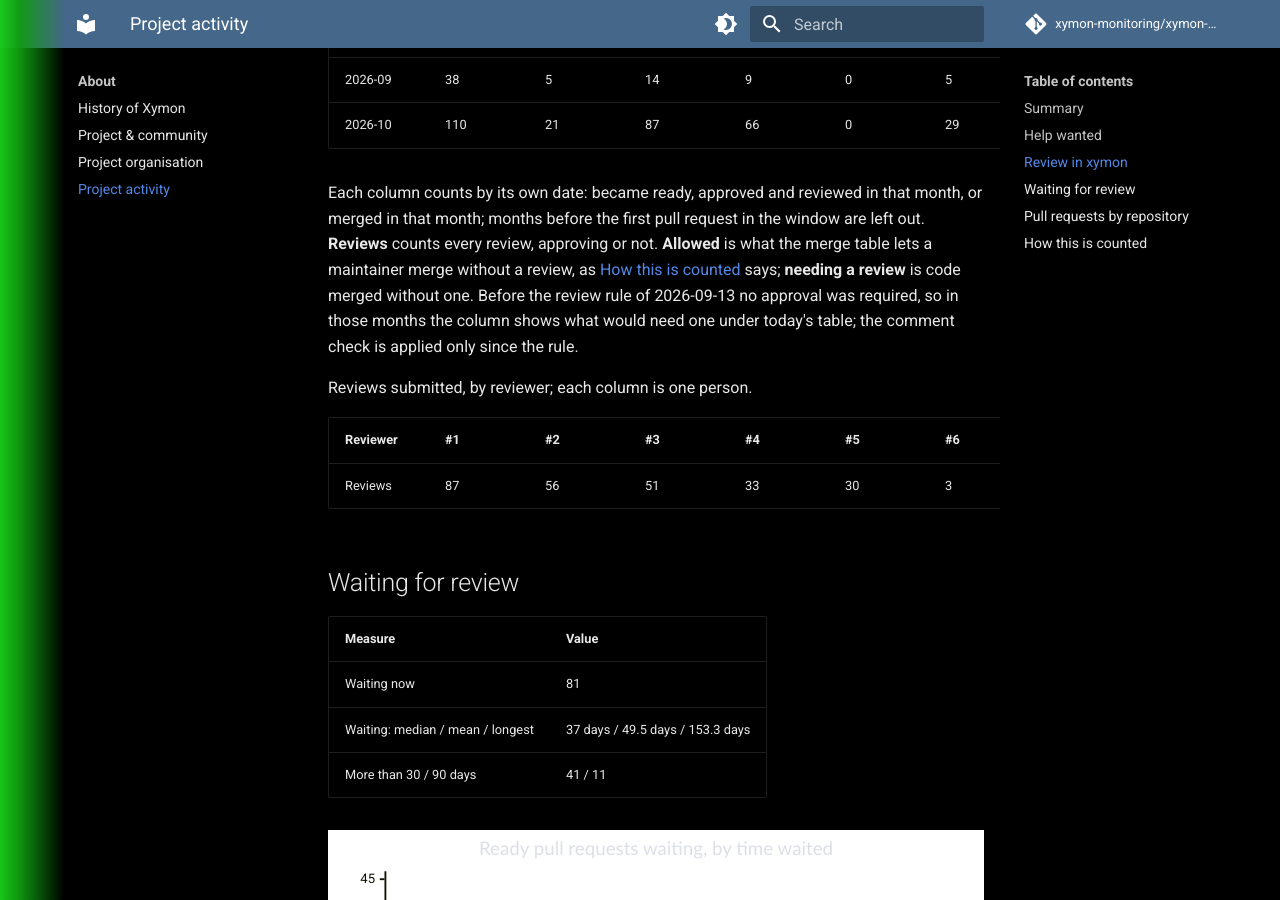
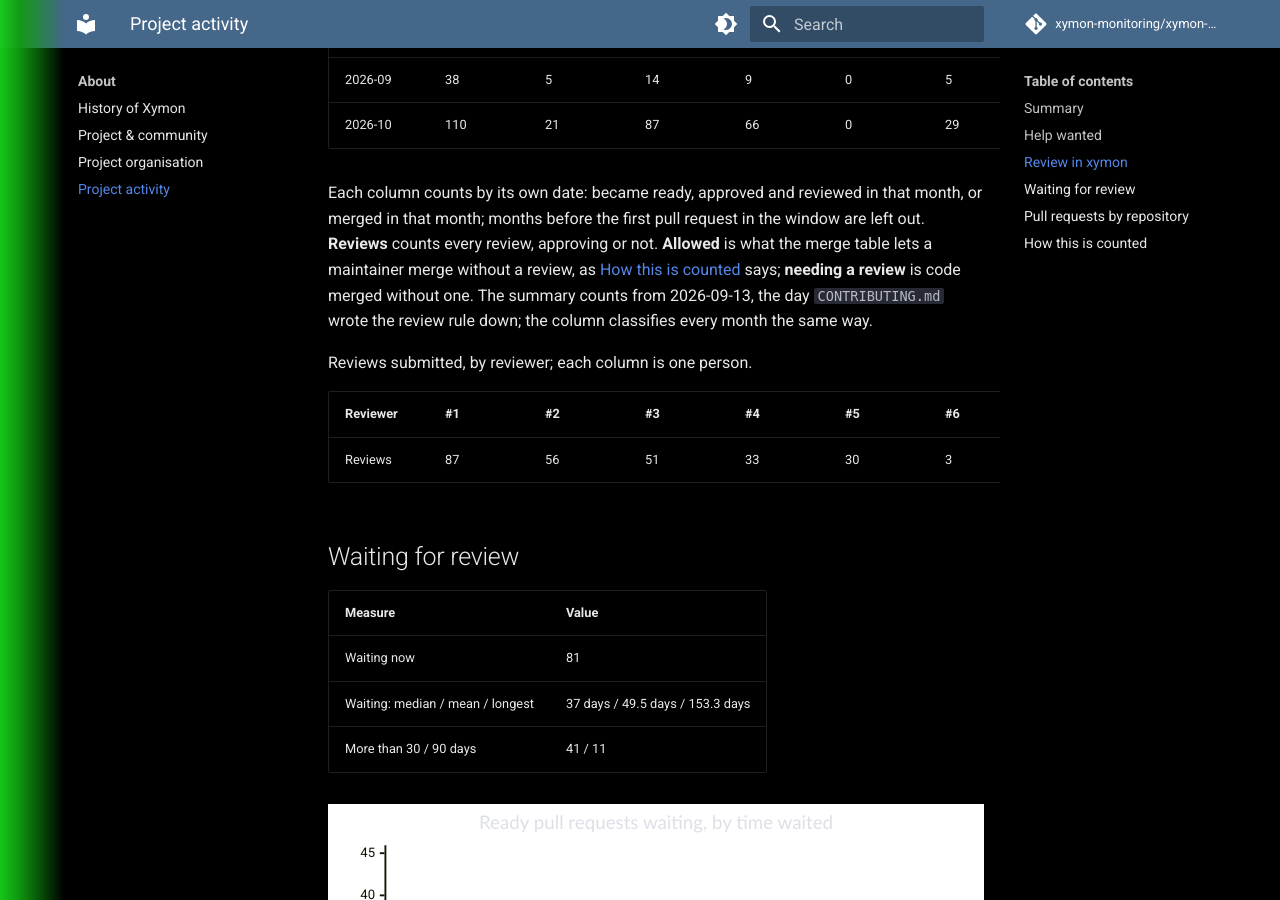
Before and after one commit to xymon-monitoring/xymon-wiki, an MkDocs documentation site: the page built from docs/about/project-activity.md, in a window 1280 px wide and 900 px high, scrolled down 2594 px. Built offline with MkDocs 1.6.1 and Material for MkDocs 9.7.7, drawn with Linux system fonts in a browser that asks for light colours; comment, search, counter and statistics services are not loaded; some of the changed text lies outside the part shown.

Commit message:
about: the rule's date is when it was written down, not when review began
The page said no approval was required before 2026-09-13. Review was
always asked for; that date is the commit that wrote the rule into
CONTRIBUTING.md, and the page says so now. The comment-only check runs
on every month rather than only since that date.

```diff
--- a/docs/about/project-activity.md
+++ b/docs/about/project-activity.md
@@ -9,7 +9,7 @@ Each line is one question about the project, with a light: 🟢 fine, 🟡 watch
 - 🔴 **Review does not keep up with what arrives.** Of the 279 `xymon` pull requests that became ready for review since June, 144 were approved (52%).
 - 🔴 **Pull requests wait a long time.** 41 of the 81 now waiting for a first review have waited more than a month.
 - 🟡 **Review rests on few people.** 4 people do 80% of the reviewing; the busiest does 33% of it.
-- 🟢 **No code is merged without a review.** Since the review rule of 2026-09-13, no code changes were merged in `xymon` without an approval. Before the rule no review was asked for, so earlier merges are not counted.
+- 🟢 **No code is merged without a review.** Since 2026-09-13, when `CONTRIBUTING.md` wrote the review rule down, no code changes were merged in `xymon` without an approval.
 - 🟡 **Few new contributors arrive.** 2 of the 6 people who opened a pull request in the last three months were new.
 
 ## Help wanted
@@ -59,7 +59,7 @@ xychart-beta
 | 2026-09 | 38 | 5 | 14 | 9 | 0 | 5 | 4 |
 | 2026-10 | 110 | 21 | 87 | 66 | 0 | 29 | 3 |
 
-Each column counts by its own date: became ready, approved and reviewed in that month, or merged in that month; months before the first pull request in the window are left out. **Reviews** counts every review, approving or not. **Allowed** is what the merge table lets a maintainer merge without a review, as [How this is counted](#how-this-is-counted) says; **needing a review** is code merged without one. Before the review rule of 2026-09-13 no approval was required, so in those months the column shows what would need one under today's table; the comment check is applied only since the rule.
+Each column counts by its own date: became ready, approved and reviewed in that month, or merged in that month; months before the first pull request in the window are left out. **Reviews** counts every review, approving or not. **Allowed** is what the merge table lets a maintainer merge without a review, as [How this is counted](#how-this-is-counted) says; **needing a review** is code merged without one. The summary counts from 2026-09-13, the day `CONTRIBUTING.md` wrote the review rule down; the column classifies every month the same way.
 
 Reviews submitted, by reviewer; each column is one person.
 
@@ -127,7 +127,7 @@ The summary's lights are this page's own thresholds, chosen to make a change vis
 | review keeps up | ≥ 90% of what became ready in the last four whole months was approved | < 60% |
 | pull requests wait | ≤ 5 have waited more than 30 days | > 20 |
 | review rests on few people | ≥ 6 people do 80% of the reviews | ≤ 3 |
-| code merged without a review | none since the review rule | ≥ 1 |
+| code merged without a review | none since the rule was written down | ≥ 1 |
 | new contributors | ≥ 3 in the last three months | none |
 
 **Not counted**: discussion on the mailing list and in chat; reviews given as plain comments; an owner's administrative work; changes pushed without a pull request, which is how most wiki pages are written.
```
Also changed, not shown: 1 other file.
